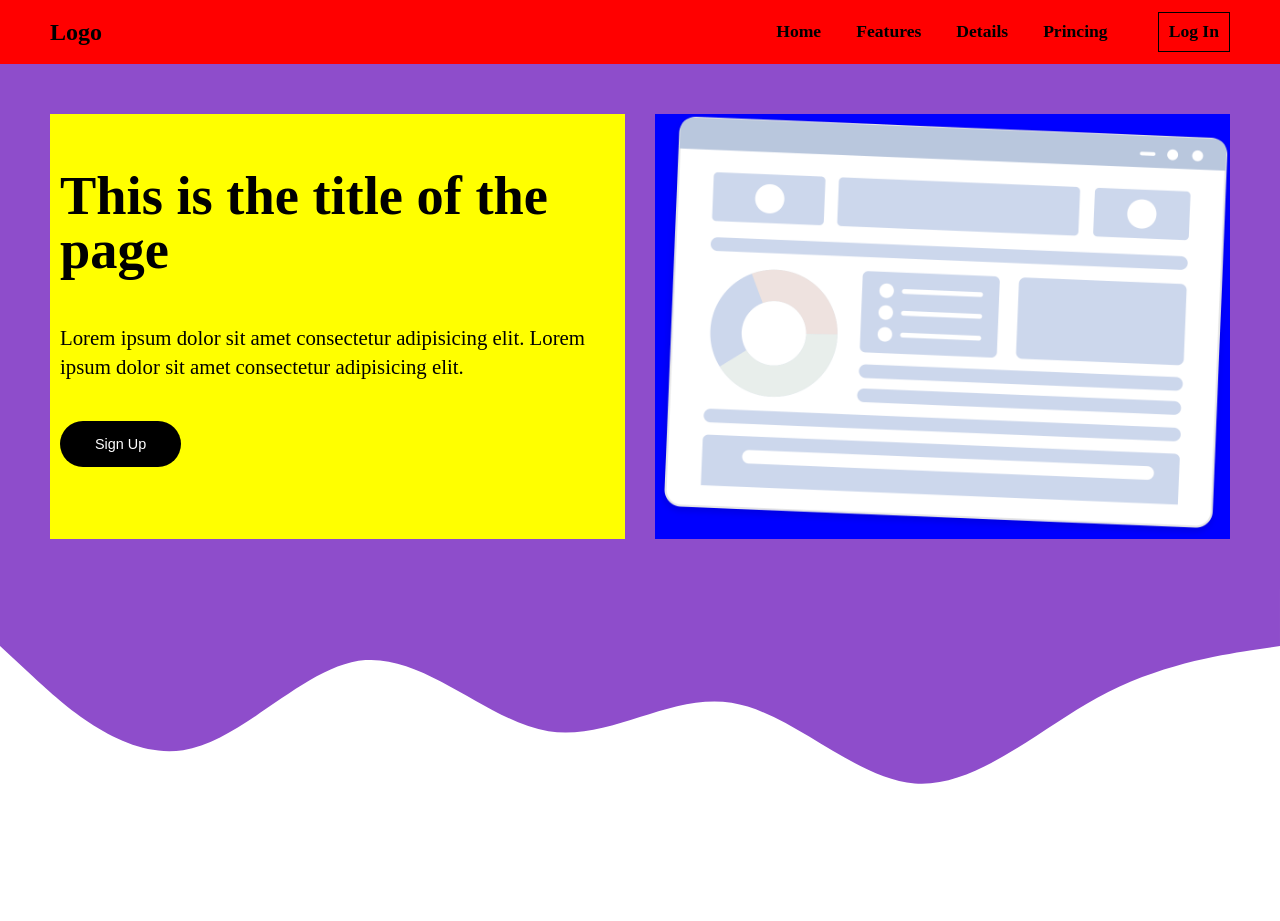
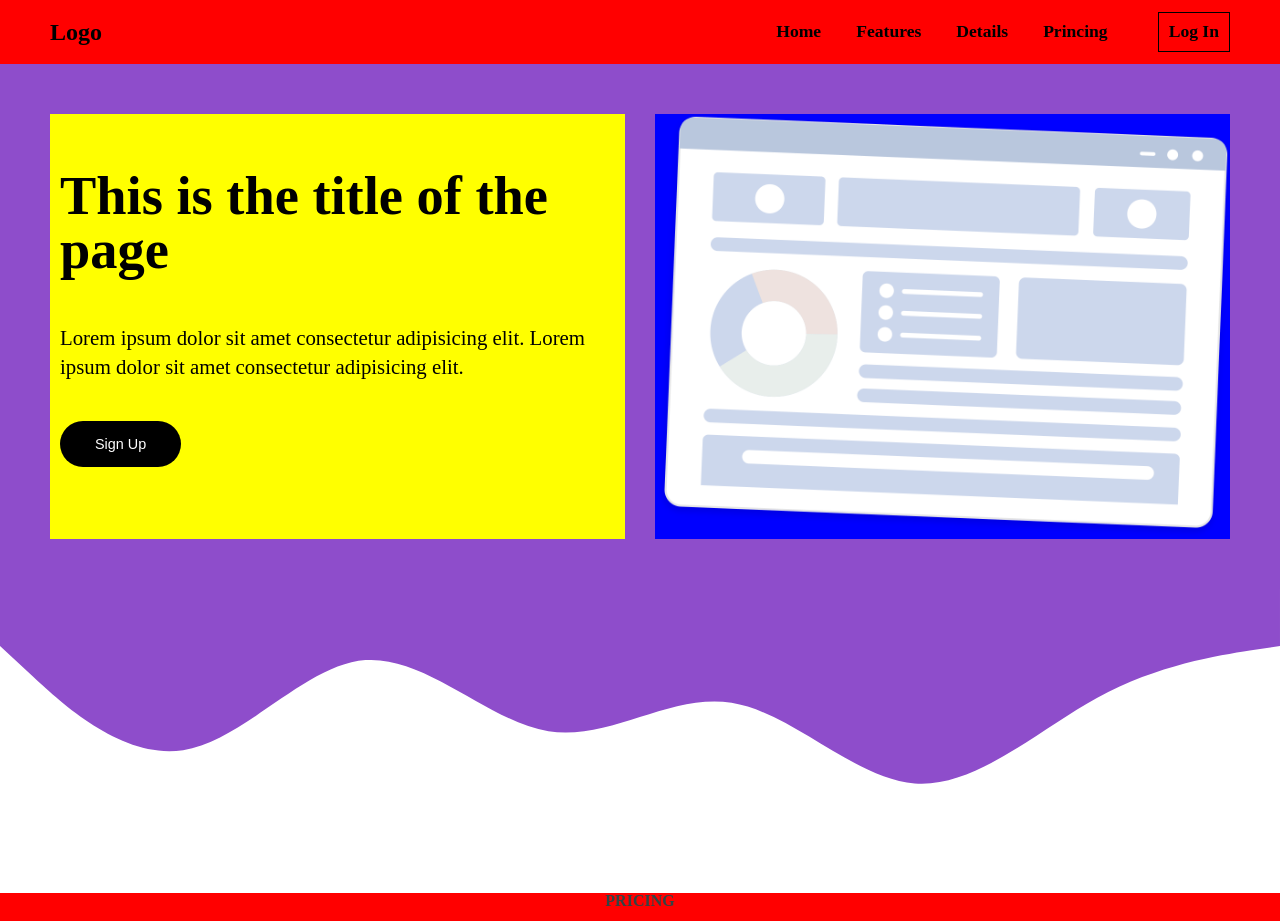
Before and after one commit to krushodev/Landing-Marketing-App, a React (Vite) app: page / in a window 1280 px wide. Shown: the top 921 px of the page. Before the commit the page ends 877 px from the top, so only its background shows below. Built offline with nearby package versions, Linux system fonts and the light colour scheme.

Commit message:
feat: add TitleSection component with styles

```diff
--- a/src/App.jsx
+++ b/src/App.jsx
@@ -1,4 +1,5 @@
 import Navbar from "./components/Navbar/Navbar"
+import TitleSection from "./components/TitleSection/TitleSection"
 import Header from "./components/header/Header"
 
 function App() {
@@ -6,6 +7,7 @@ function App() {
     <>
       <Navbar/>
       <Header/>
+      <TitleSection title="Pricing Options Table" section="PRICING"/>
     </>
   )
 }
--- /dev/null
+++ b/src/components/TitleSection/TitleSection.css
@@ -0,0 +1,16 @@
+.section {
+    width: 100%;
+    text-align: center;
+    background-color: red;
+}
+
+.section p {
+    font-size: 1em;
+    color: rgb(50, 68, 68);
+    font-weight: bold;
+}
+
+.section h3 {
+    margin-top: -7px;
+    font-size: 2em;
+}
--- /dev/null
+++ b/src/components/TitleSection/TitleSection.jsx
@@ -0,0 +1,12 @@
+import "./TitleSection.css";
+
+const TitleSection = ({section, title}) => {
+  return (
+    <div className="section">
+        <p>{section}</p>
+        <h3>{title}</h3>
+    </div>
+  )
+}
+
+export default TitleSection;
```
